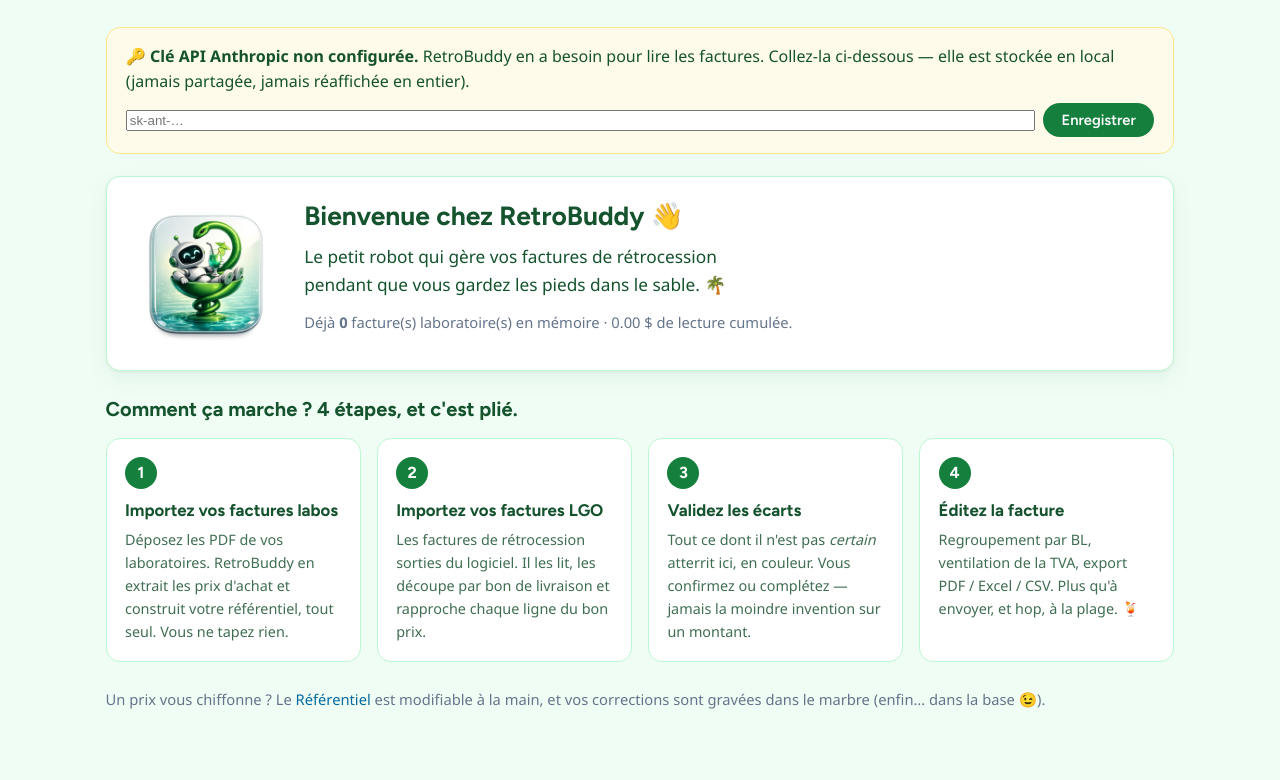
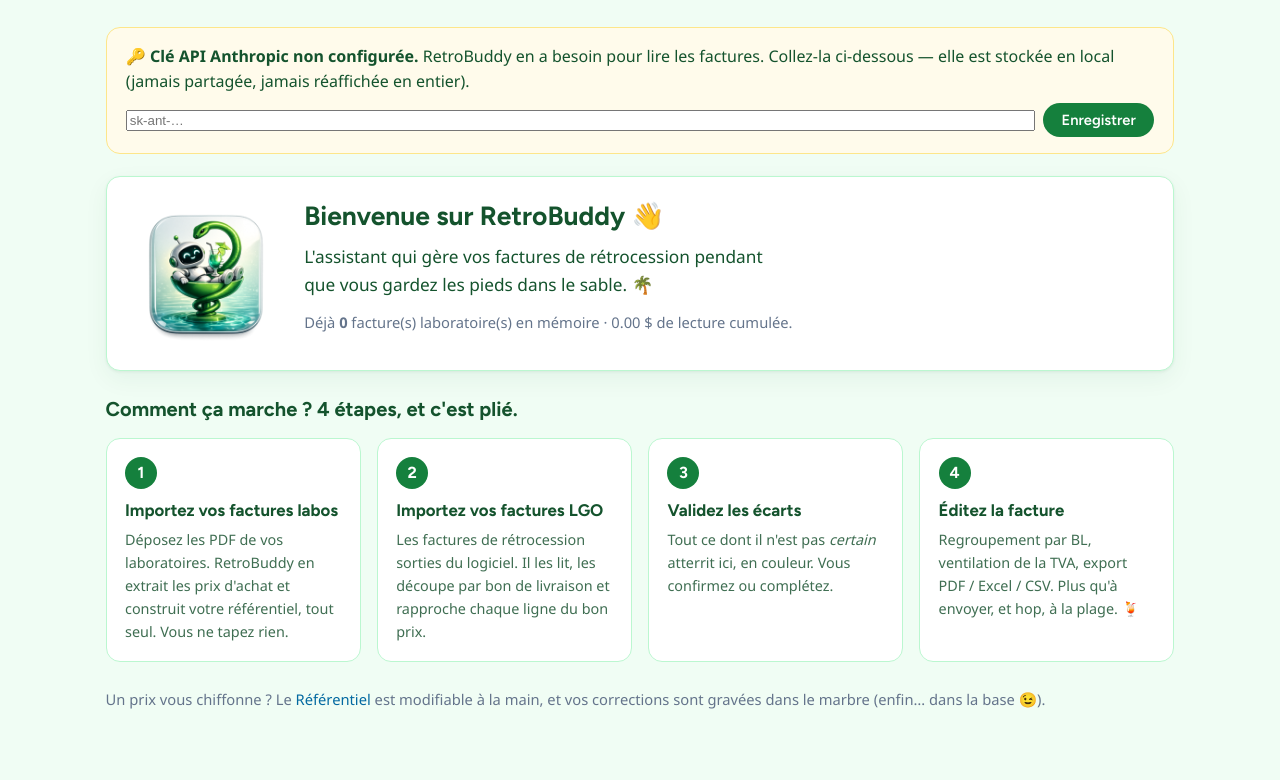
Before and after one commit to jeydead81/RetroBuddy, a FastAPI app: page / in a window 1280 px wide. Shown: the part 123-903 px from the top of the page. Run offline with FastAPI, Linux system fonts and the light colour scheme; data that the repository does not hold is empty.

Commit message:
feat(onboarding+ui): maj sans git (ZIP), README public, retouches accueil/reglages
Mise a jour sans Git
- update.bat -> _maj.ps1 : telecharge le ZIP de main depuis GitHub, applique
  par-dessus l'install (robocopy sans /MIR) ; data\ + config.local.yaml + .venv\
  ne sont PAS dans le ZIP donc jamais ecrases. Plus besoin de Git cote utilisateur.
- README : install = "Download ZIP" (sans compte ni Git), maj = update.bat.
  Note mainteneur : le depot doit rester public pour le telechargement anonyme.

Retouches UI (remontees en test reel)
- Accueil : "Bienvenue sur RetroBuddy", accroche "L'assistant qui gere...".
- Etape 3 du tuto : se termine a "...ou completez." (texte ecourte).
- Reglages / Suppression : bouton "Supprimer" ramene a cote du champ (n'etait
  plus visible, colle au bord via margin-left:auto) + mention "tapez SUPPRIMER
  puis Entree (ou le bouton)".

Tests : 164 verts.

Co-Authored-By: Claude Opus 4.8 <noreply@anthropic.com>

```diff
--- a/app/ui/templates/home.html
+++ b/app/ui/templates/home.html
@@ -52,8 +52,8 @@
 <section class="hero">
   <img src="/mascotte.png" alt="Mascotte RetroBuddy : un robot détendu dans un caducée" class="hero-img">
   <div class="col">
-    <h1>Bienvenue chez RetroBuddy 👋</h1>
-    <p class="accroche">Le petit robot qui gère vos factures de rétrocession pendant que
+    <h1>Bienvenue sur RetroBuddy 👋</h1>
+    <p class="accroche">L'assistant qui gère vos factures de rétrocession pendant que
        vous gardez les pieds dans le sable. 🌴</p>
     <p class="stat">Déjà <strong>{{ n_total }}</strong> facture(s) laboratoire(s) en mémoire ·
        {{ "%.2f"|format(cout_total or 0) }} $ de lecture cumulée.</p>
@@ -78,7 +78,7 @@
     <span class="num">3</span>
     <h3>Validez les écarts</h3>
     <p>Tout ce dont il n'est pas <em>certain</em> atterrit ici, en couleur. Vous confirmez
-       ou complétez — jamais la moindre invention sur un montant.</p>
+       ou complétez.</p>
   </a>
   <a class="etape" href="/factures-retro">
     <span class="num">4</span>
--- a/app/ui/templates/reglages.html
+++ b/app/ui/templates/reglages.html
@@ -12,7 +12,7 @@
     padding:.65rem 0; border-top:1px solid var(--border); }
   .ligne-suppr .nom{ font-weight:600; min-width:200px; }
   .ligne-suppr .cnt{ color:var(--grey); font-size:.88rem; min-width:90px; }
-  .ligne-suppr form{ display:flex; gap:.4rem; align-items:center; margin-left:auto; }
+  .ligne-suppr form{ display:flex; gap:.4rem; align-items:center; }
   .ligne-suppr input{ width:8.5rem; }
   button.rouge{ background:var(--danger); }
   button.rouge:hover:not(:disabled){ background:#b91c1c; }
@@ -65,7 +65,7 @@
 <div class="carte danger">
   <h2>Suppression des données</h2>
   <p><strong>Action irréversible.</strong> Pensez à <a href="/export-base">exporter la base</a> d'abord.
-     Tapez <code>SUPPRIMER</code> dans le champ pour confirmer chaque suppression.</p>
+     Tapez <code>SUPPRIMER</code> dans le champ, puis <strong>Entrée</strong> (ou le bouton <strong>Supprimer</strong>) pour confirmer.</p>
 
   {% macro ligne_suppr(quoi, nom, n) %}
   <div class="ligne-suppr">
```
Also changed, not shown: README.md, 2 other files.
